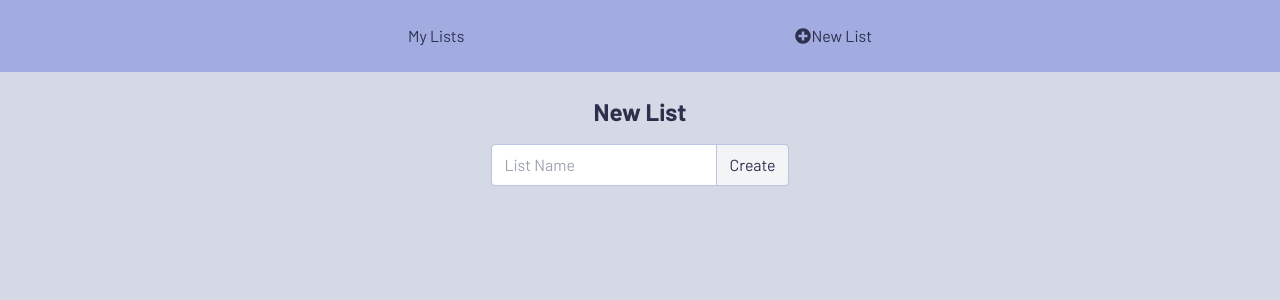
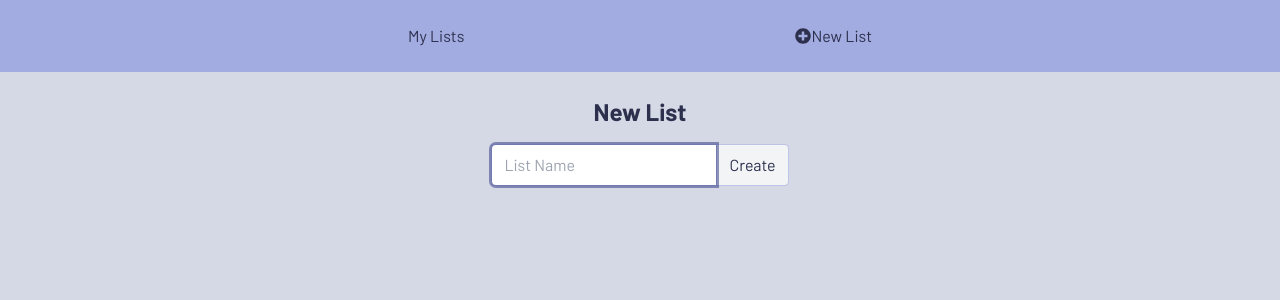
Before and after one commit to Digital-Masterpiece/grocerieslist.app, a Vue app: page /new in a window 1280 px wide. Shown: the top 300 px of the page. Built offline with nearby package versions, Linux system fonts and the light colour scheme.

Commit message:
focus states for new list form

```diff
--- a/src/views/New.vue
+++ b/src/views/New.vue
@@ -52,15 +52,23 @@ export default {
   }
 
   &__input {
-    @apply w-56 bg-white px-3 py-2 rounded-l outline-none;
+    @apply relative w-56 bg-white px-3 py-2 rounded-l outline-none transition duration-200 ease-in-out;
+
+    &:focus {
+      @apply ring ring-opacity-50 ring-8 ring-gl-darkblue z-10;
+    }
   }
 
   &__button {
-    @apply bg-gray-100 px-3 py-2 rounded-r transition duration-200 ease-in-out border-l border-gl-lightblue;
+    @apply relative bg-gray-100 px-3 py-2 rounded-r transition duration-200 ease-in-out border-l border-gl-lightblue outline-none;
 
     &:hover, &:focus {
       @apply bg-gl-lightblue;
     }
+
+    &:focus {
+      @apply ring ring-opacity-50 ring-8 ring-gl-darkblue z-10;
+    }
   }
 }
 </style>
```
